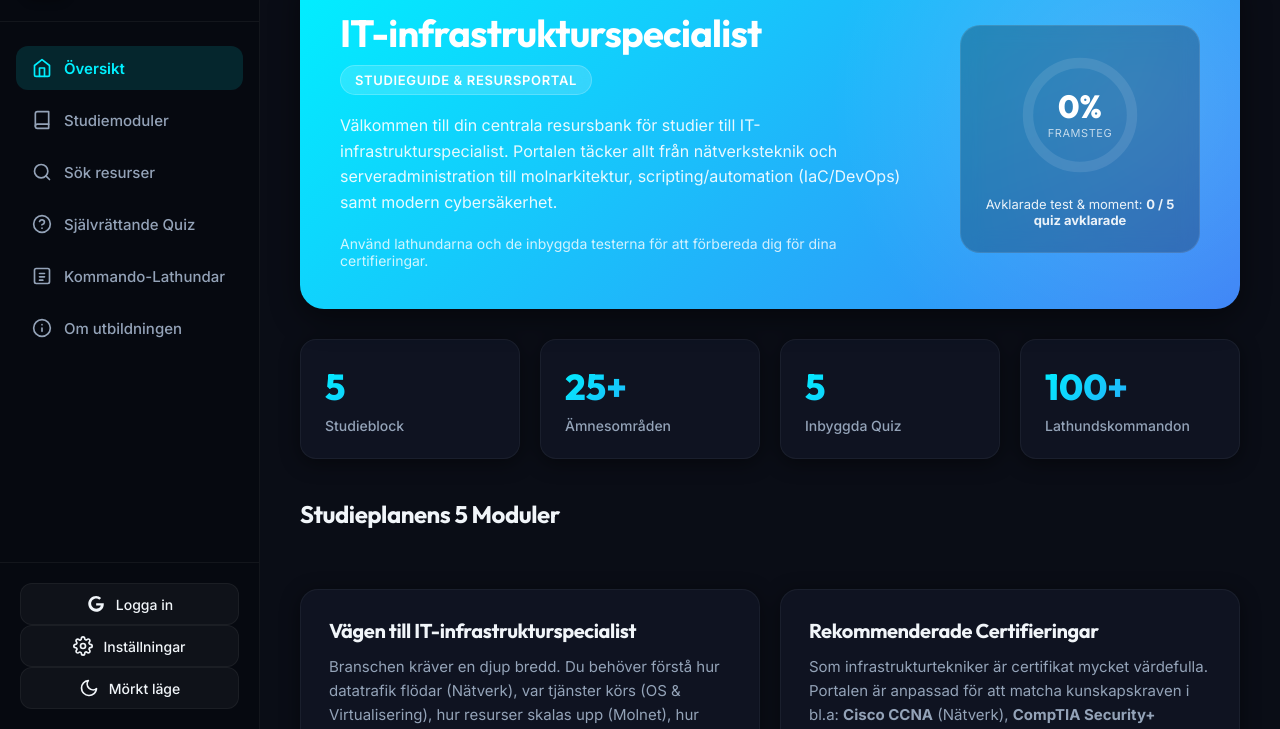
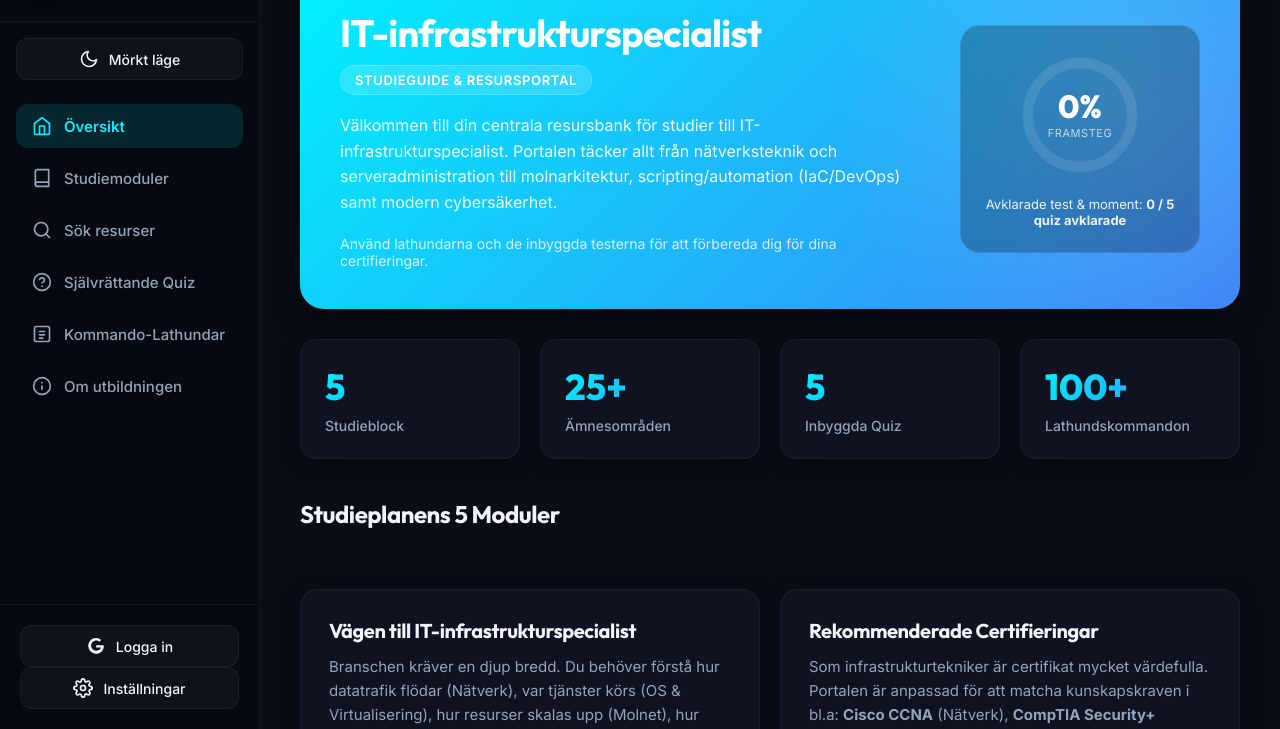
Before and after one commit to HempoDC/code, a plain HTML site: page it-infrastrukturspecialist/index.html in a window 1280 px wide. Shown: the part 71-800 px from the top of the page. Drawn offline with Linux system fonts and the light colour scheme.

Commit message:
feat: move theme toggle button to navigation wrapper

```diff
--- a/it-infrastrukturspecialist/index.html
+++ b/it-infrastrukturspecialist/index.html
@@ -24,6 +24,14 @@
                     <span class="title">IT-Infra Portal</span>
                     <span class="subtitle">Studieguide</span>
                 </div>
+            </div>
+
+            <div class="theme-wrapper" style="padding: 16px 16px 0 16px;">
+                <button id="theme-toggle" class="theme-toggle-btn" aria-label="Växla tema">
+                    <svg class="icon sun-icon" viewBox="0 0 24 24" fill="none" stroke="currentColor" stroke-width="2"><circle cx="12" cy="12" r="5"></circle><line x1="12" y1="1" x2="12" y2="3"></line><line x1="12" y1="21" x2="12" y2="23"></line><line x1="4.22" y1="4.22" x2="5.64" y2="5.64"></line><line x1="18.36" y1="18.36" x2="19.78" y2="19.78"></line><line x1="1" y1="12" x2="3" y2="12"></line><line x1="21" y1="12" x2="23" y2="12"></line><line x1="4.22" y1="19.78" x2="5.64" y2="18.36"></line><line x1="18.36" y1="5.64" x2="19.78" y2="4.22"></line></svg>
+                    <svg class="icon moon-icon" viewBox="0 0 24 24" fill="none" stroke="currentColor" stroke-width="2"><path d="M21 12.79A9 9 0 1 1 11.21 3 7 7 0 0 0 21 12.79z"></path></svg>
+                    <span class="theme-text">Mörkt läge</span>
+                </button>
             </div>
 
             <nav class="nav-menu">
@@ -61,11 +69,6 @@
                 <button id="settings-open-btn" class="theme-toggle-btn" aria-label="Inställningar">
                     <svg class="icon" viewBox="0 0 24 24" fill="none" stroke="currentColor" stroke-width="2"><circle cx="12" cy="12" r="3"></circle><path d="M19.4 15a1.65 1.65 0 0 0 .33 1.82l.06.06a2 2 0 0 1 0 2.83 2 2 0 0 1-2.83 0l-.06-.06a1.65 1.65 0 0 0-1.82-.33 1.65 1.65 0 0 0-1 1.51V21a2 2 0 0 1-2 2 2 2 0 0 1-2-2v-.09A1.65 1.65 0 0 0 9 19.4a1.65 1.65 0 0 0-1.82.33l-.06.06a2 2 0 0 1-2.83 0 2 2 0 0 1 0-2.83l.06-.06a1.65 1.65 0 0 0 .33-1.82 1.65 1.65 0 0 0-1.51-1H3a2 2 0 0 1-2-2 2 2 0 0 1 2-2h.09A1.65 1.65 0 0 0 4.6 9a1.65 1.65 0 0 0-.33-1.82l-.06-.06a2 2 0 0 1 0-2.83 2 2 0 0 1 2.83 0l.06.06a1.65 1.65 0 0 0 1.82.33H9a1.65 1.65 0 0 0 1-1.51V3a2 2 0 0 1 2-2 2 2 0 0 1 2 2v.09a1.65 1.65 0 0 0 1 1.51 1.65 1.65 0 0 0 1.82-.33l.06-.06a2 2 0 0 1 2.83 0 2 2 0 0 1 0 2.83l-.06.06a1.65 1.65 0 0 0-.33 1.82V9a1.65 1.65 0 0 0 1.51 1H21a2 2 0 0 1 2 2 2 2 0 0 1-2 2h-.09a1.65 1.65 0 0 0-1.51 1z"></path></svg>
                     <span class="theme-text">Inställningar</span>
-                </button>
-                <button id="theme-toggle" class="theme-toggle-btn" aria-label="Växla tema">
-                    <svg class="icon sun-icon" viewBox="0 0 24 24" fill="none" stroke="currentColor" stroke-width="2"><circle cx="12" cy="12" r="5"></circle><line x1="12" y1="1" x2="12" y2="3"></line><line x1="12" y1="21" x2="12" y2="23"></line><line x1="4.22" y1="4.22" x2="5.64" y2="5.64"></line><line x1="18.36" y1="18.36" x2="19.78" y2="19.78"></line><line x1="1" y1="12" x2="3" y2="12"></line><line x1="21" y1="12" x2="23" y2="12"></line><line x1="4.22" y1="19.78" x2="5.64" y2="18.36"></line><line x1="18.36" y1="5.64" x2="19.78" y2="4.22"></line></svg>
-                    <svg class="icon moon-icon" viewBox="0 0 24 24" fill="none" stroke="currentColor" stroke-width="2"><path d="M21 12.79A9 9 0 1 1 11.21 3 7 7 0 0 0 21 12.79z"></path></svg>
-                    <span class="theme-text">Mörkt läge</span>
                 </button>
             </div>
         </aside>
```
